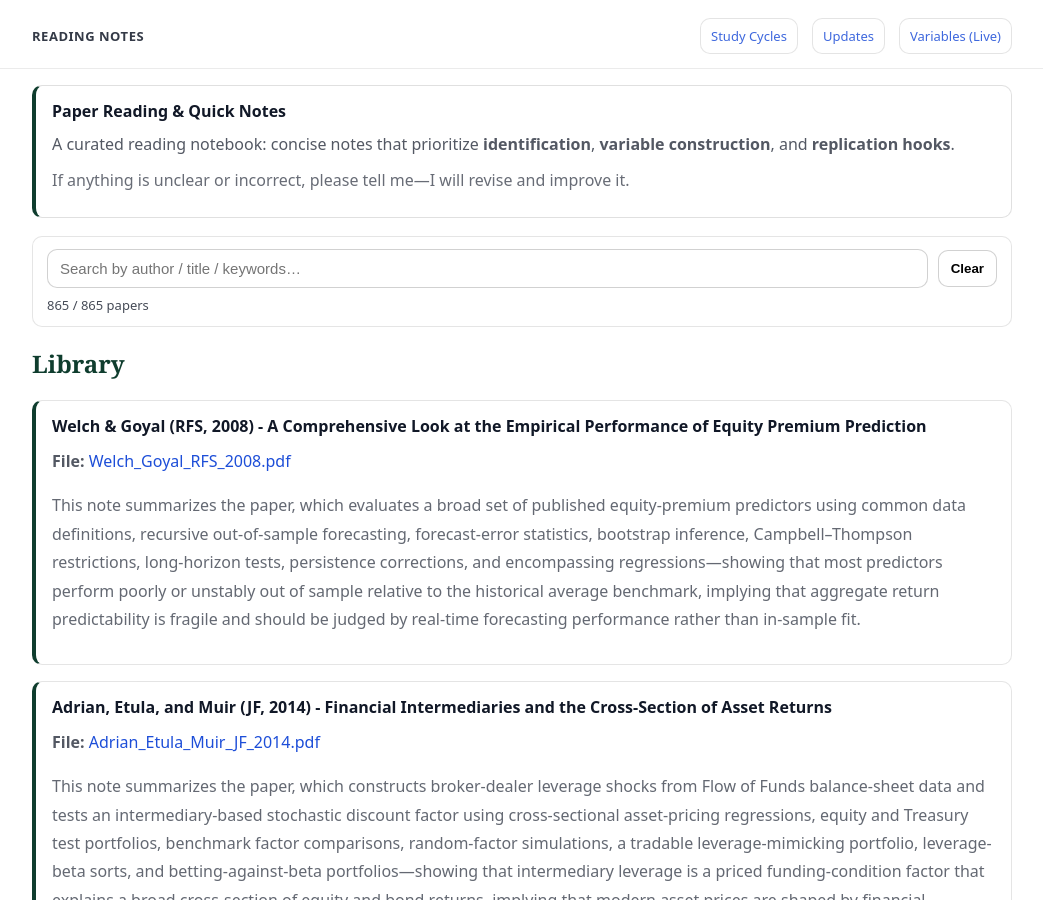
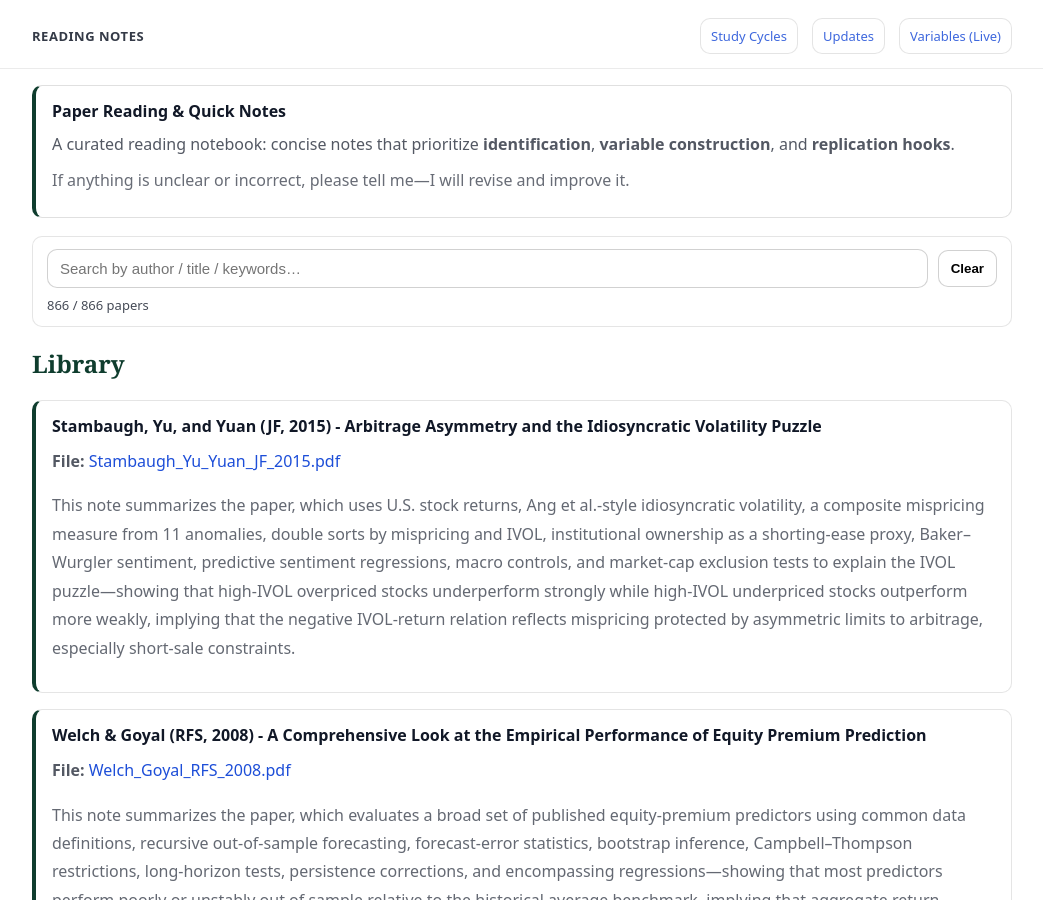
Before and after one commit to yaxinzn/study-archive, a Jekyll site: the page built from reading/index.md, in a window 1280 px wide and 900 px high. Shown: the whole window, without its empty margins (118-1161 px from the left). Built offline with Jekyll 4.4.1, drawn with Linux system fonts in a browser that asks for light colours.

Commit message:
Reading: add/update Stambaugh_Yu_Yuan_JF_2015.pdf

```diff
--- a/_data/reading.yml
+++ b/_data/reading.yml
@@ -1,3 +1,7 @@
+- title: "Stambaugh, Yu, and Yuan (JF, 2015) - Arbitrage Asymmetry and the Idiosyncratic Volatility Puzzle"
+  file: "Stambaugh_Yu_Yuan_JF_2015.pdf"
+  desc: "This note summarizes the paper, which uses U.S. stock returns, Ang et al.-style idiosyncratic volatility, a composite mispricing measure from 11 anomalies, double sorts by mispricing and IVOL, institutional ownership as a shorting-ease proxy, Baker–Wurgler sentiment, predictive sentiment regressions, macro controls, and market-cap exclusion tests to explain the IVOL puzzle—showing that high-IVOL overpriced stocks underperform strongly while high-IVOL underpriced stocks outperform more weakly, implying that the negative IVOL-return relation reflects mispricing protected by asymmetric limits to arbitrage, especially short-sale constraints."
+
 - title: "Welch & Goyal (RFS, 2008) - A Comprehensive Look at the Empirical Performance of Equity Premium Prediction"
   file: "Welch_Goyal_RFS_2008.pdf"
   desc: "This note summarizes the paper, which evaluates a broad set of published equity-premium predictors using common data definitions, recursive out-of-sample forecasting, forecast-error statistics, bootstrap inference, Campbell–Thompson restrictions, long-horizon tests, persistence corrections, and encompassing regressions—showing that most predictors perform poorly or unstably out of sample relative to the historical average benchmark, implying that aggregate return predictability is fragile and should be judged by real-time forecasting performance rather than in-sample fit."
```
Also changed, not shown: 1 other file.
